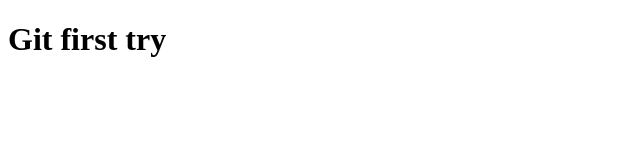
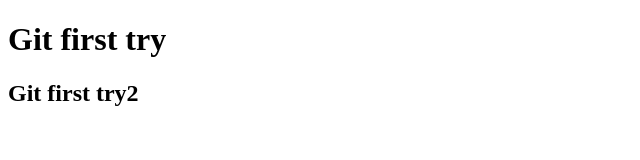
Before and after one commit to rewwaritnan/FinalProjectTest1, a plain HTML site: page index.html in a window 1280 px wide. Shown: the whole page, without its empty margins (0-640 px from the left). Drawn offline with Linux system fonts and the light colour scheme.

Commit message:
add second sentence

```diff
--- a/index.html
+++ b/index.html
@@ -8,5 +8,6 @@
 </head>
 <body>
     <h1>Git first try</h1>
+    <h2>Git first try2</h2>
 </body>
 </html>
```
